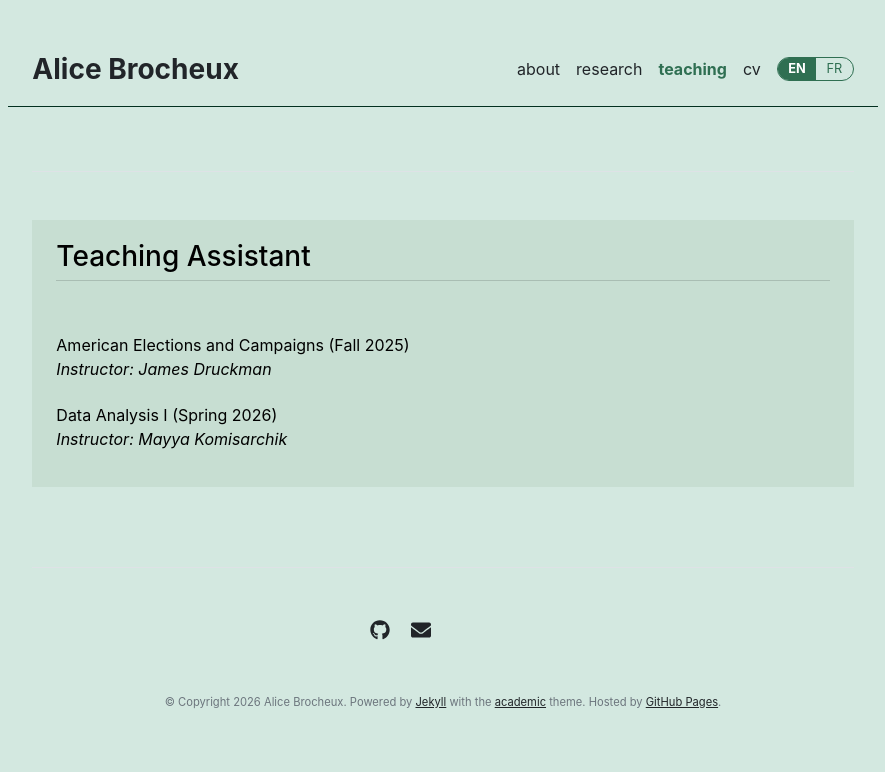
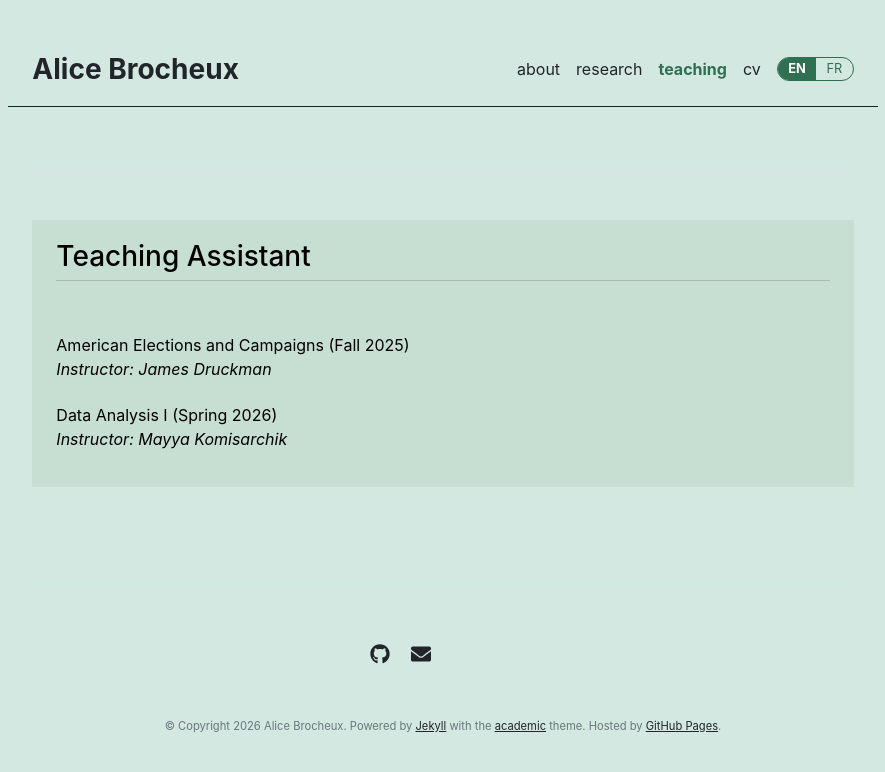
Before and after one commit to AliceBrocheux/alicebrocheux.github.io, a Jekyll site: the page built from teaching.md, in a window 1280 px wide. Shown: the top 772 px of the page, without its empty margins (197-1082 px from the left). Built offline with Jekyll 4.4.1, drawn with Linux system fonts in a browser that asks for light colours.

Commit message:
Update main.css

```diff
--- a/assets/css/main.css
+++ b/assets/css/main.css
@@ -57,7 +57,7 @@ body a {
   background-color: #c7ded2;
   padding: 1.25rem 1.5rem;
   border-radius: 0;
-  margin-bottom: 2rem;
+  margin-bottom: 3.5rem;
 }
 
 .section-box h3 {
```
